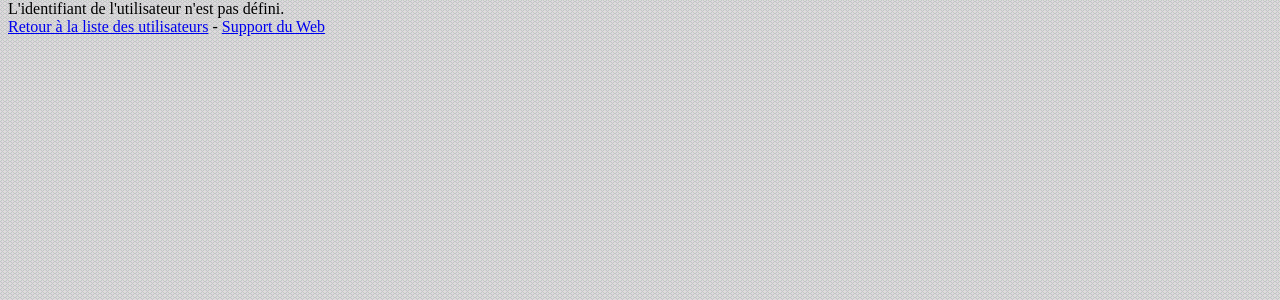
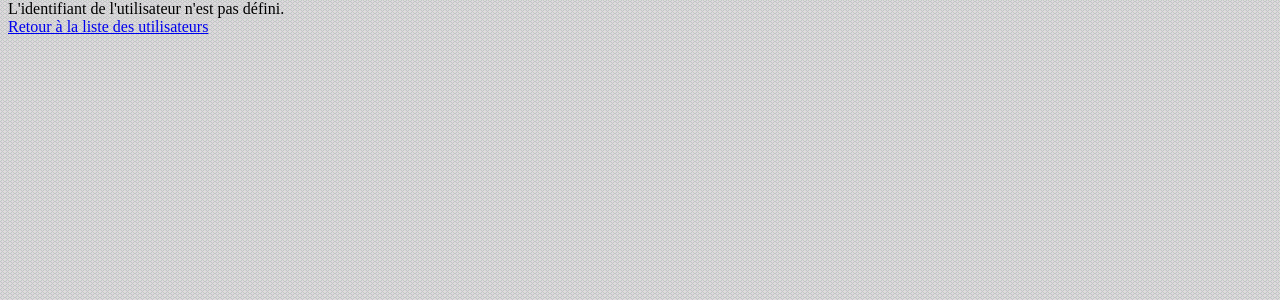
Before and after one commit to abdoukaba/monsite, a PHP site: page /tests/membre/profile.php in a window 1280 px wide. Shown: the part 179-479 px from the top of the page. Run offline with PHP 8.4, Linux system fonts and the light colour scheme.

Commit message:
Update profile.php

```diff
--- a/membre/profile.php
+++ b/membre/profile.php
@@ -56,6 +56,6 @@ else
 }
 ?>
 		</div>
-		<div class="foot"><a href="users.php">Retour &agrave; la liste des utilisateurs</a> - <a href="http://www.supportduweb.com/">Support du Web</a></div>
+		<div class="foot"><a href="users.php">Retour &agrave; la liste des utilisateurs</a></div>
 	</body>
 </html>
```
